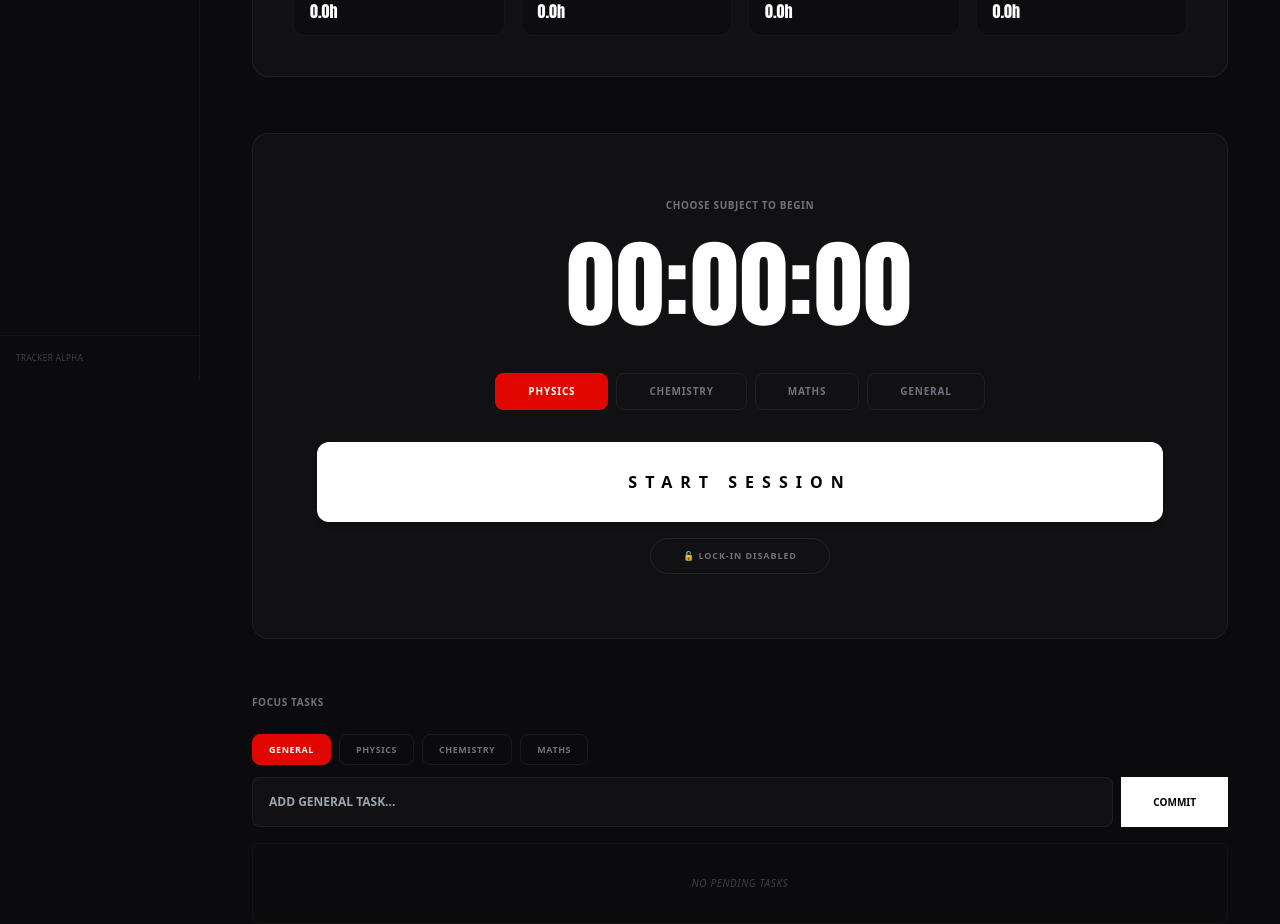
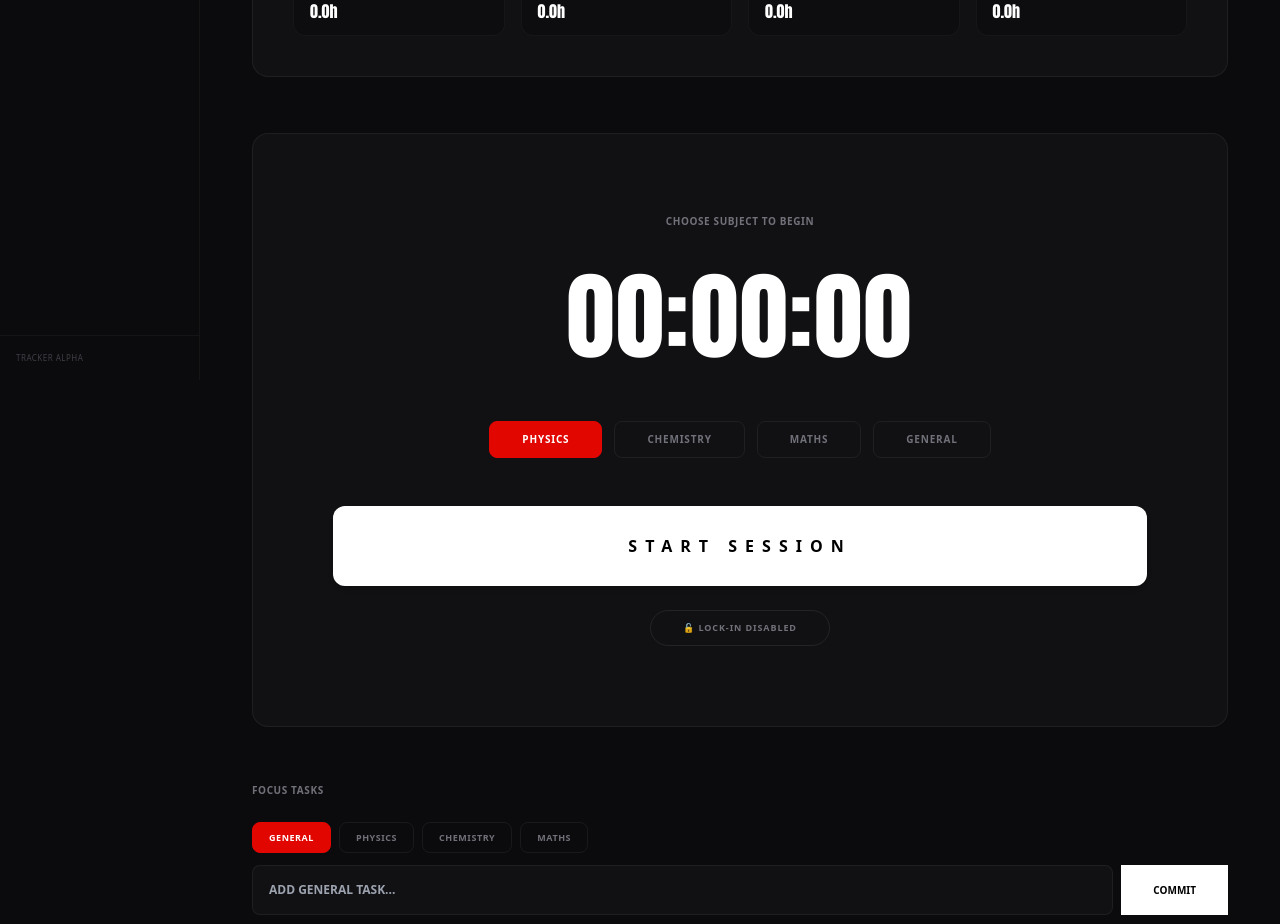
Before and after one commit to lockedinshreyash-netizen/tracker-alpha, a React (Vite) app: page / in a window 1280 px wide. Shown: the part 420-1344 px from the top of the page. Built offline with nearby package versions, Linux system fonts and the light colour scheme; a web font is replaced by a local one.

Commit message:
fixed spacing issue clock

```diff
--- a/App.tsx
+++ b/App.tsx
@@ -1604,14 +1604,14 @@ const TodayTab = ({
         </section>
       )}
 
-      <section className={`p-8 md:p-16 text-center rounded-2xl border relative overflow-hidden transition-all ${timer.isRunning ? 'border-[#E10600]/30 bg-[#E10600]/[0.03]' : (theme === 'dark' ? 'bg-[#111114] border-white/[0.06]' : 'bg-zinc-50 border-zinc-100')}`}>
+      <section className={`p-10 md:p-20 text-center rounded-2xl border relative overflow-hidden transition-all ${timer.isRunning ? 'border-[#E10600]/30 bg-[#E10600]/[0.03]' : (theme === 'dark' ? 'bg-[#111114] border-white/[0.06]' : 'bg-zinc-50 border-zinc-100')}`}>
         {timer.isRunning && <div className="absolute top-4 right-4 animate-ping w-2 h-2 bg-[#E10600] rounded-full" />}
-        <p className="text-[10px] uppercase font-bold tracking-[0.06em] text-zinc-500 mb-6 font-ui">{timer.isRunning ? `FOCUSED ON: ${timer.subject}` : 'CHOOSE SUBJECT TO BEGIN'}</p>
+        <p className="text-[10px] uppercase font-bold tracking-[0.06em] text-zinc-500 mb-10 font-ui">{timer.isRunning ? `FOCUSED ON: ${timer.subject}` : 'CHOOSE SUBJECT TO BEGIN'}</p>
         <p className="text-[14vw] md:text-8xl tabular-nums tracking-tighter leading-none num-timer">{formatTime(currentDisplayMs)}</p>
 
         {!timer.isRunning ? (
           <>
-            <div className="flex flex-wrap justify-center gap-2 mt-10">
+            <div className="flex flex-wrap justify-center gap-3 mt-14">
               {(['Physics', 'Chemistry', 'Maths', 'General'] as Subject[]).map(s => (
                 <button
                   key={s}
@@ -1622,7 +1622,7 @@ const TodayTab = ({
                 </button>
               ))}
             </div>
-            <div className="flex flex-col items-center mt-8 gap-4">
+            <div className="flex flex-col items-center mt-12 gap-6">
               <button
                 onClick={handleStartTimer}
                 className="w-full max-sm:px-4 py-6 md:py-7 bg-white text-black font-black uppercase tracking-[0.3em] md:tracking-[0.5em] hover:bg-zinc-100 transition-all active:scale-[0.98] shadow-md rounded-xl font-ui"
```
